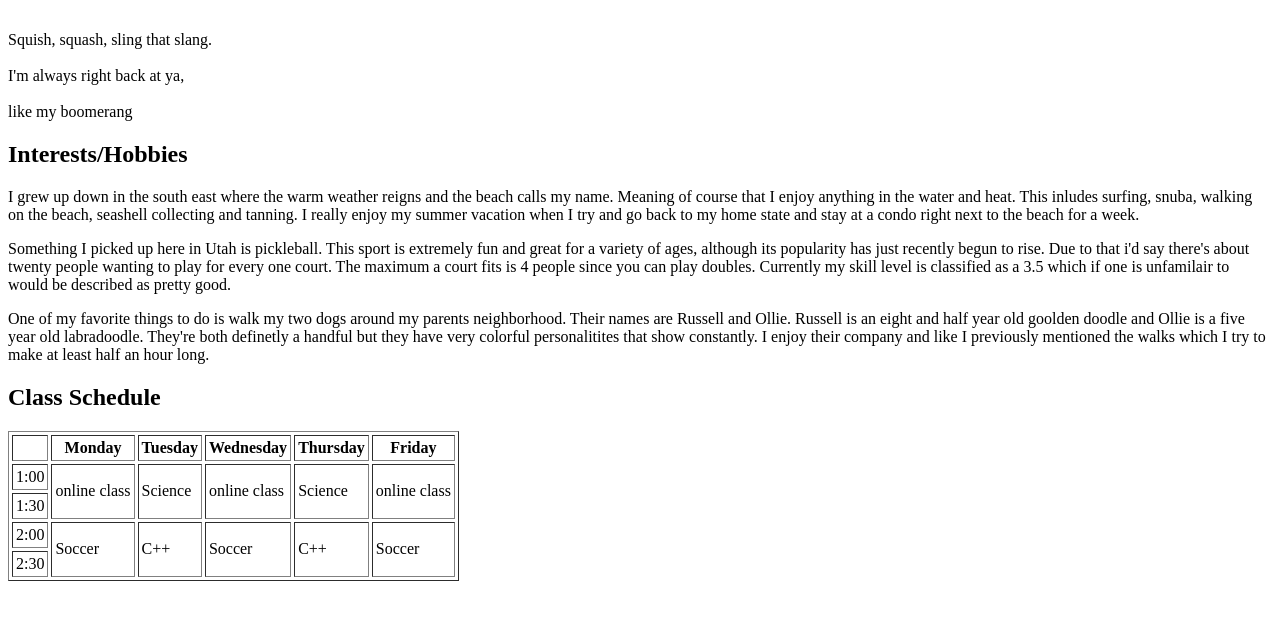
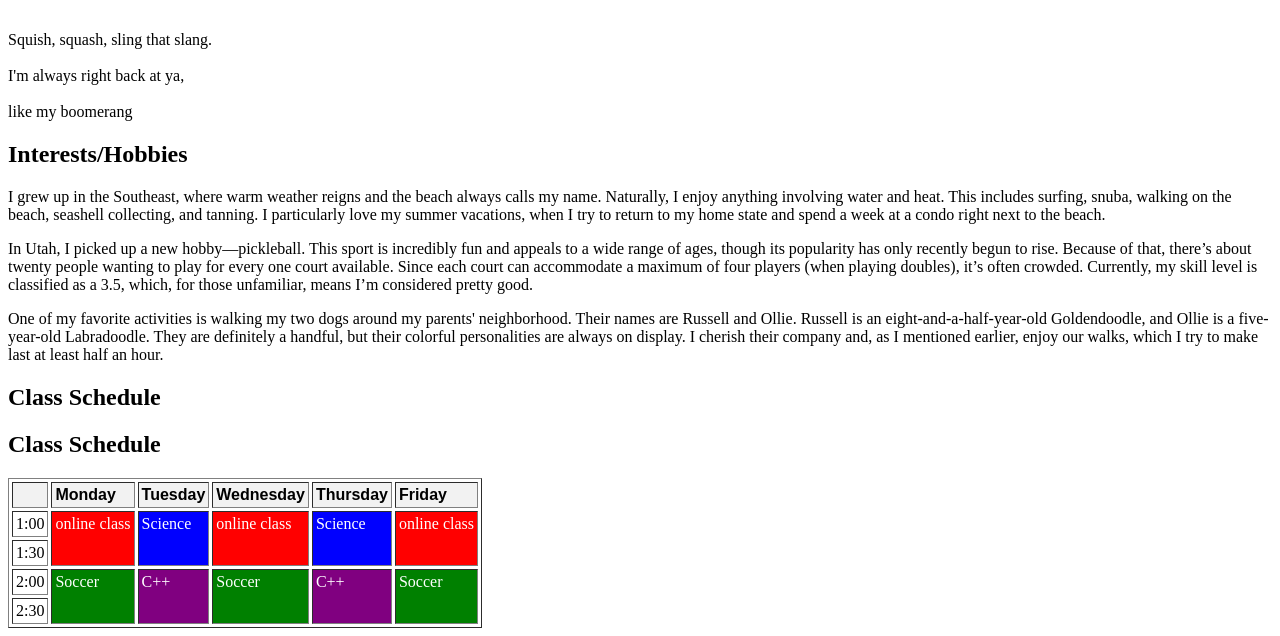
Before and after one commit to Groovepunja/Website, a plain HTML site: page Project1 WebD.html in a window 1280 px wide. Shown: the part 767-1403 px from the top of the page. Before the commit the page ends 1356 px from the top, so only its background shows below. Drawn offline with Linux system fonts and the light colour scheme.

Commit message:
Add files via upload

```diff
--- a/Project1 WebD.html
+++ b/Project1 WebD.html
@@ -7,7 +7,7 @@
 
 <header>
     <h1> Chase Griffin </h1>
-    <img src="img/me.jpg" alt=""width="300" height="300">
+    <img src="me.jpg" alt="Chase Griffin"width="300" height="300">
     <h2> Personal Info </h2>
     <ul>
         <li><strong>Major:</strong> Software Engineer</li>
@@ -17,6 +17,7 @@
     </ul>
 
     <h2> My five favorite books </h2>
+
     <ol>
         <li><i>The Words of Radiance</i>, <a href="https://www.brandonsanderson.com/">Brandon Sanderson</a></li>
         <li><i>The Way of Kings</i>, <a href="https://www.brandonsanderson.com/">Brandon Sanderson</a></li>
@@ -34,28 +35,64 @@
     </p>
     <h2>Interests/Hobbies</h2>
     <p>
-        I grew up down in the south east where the warm weather reigns and the beach calls my name. Meaning of course that I enjoy anything in the water and heat.
-        This inludes surfing, snuba, walking on the beach, seashell collecting and tanning. I really enjoy my summer vacation when I try and go back to my home state
-        and stay at a condo right next to the beach for a week.
+        I grew up in the Southeast, where warm weather reigns and the beach always calls my name. Naturally, I enjoy anything involving water and heat.
+        This includes surfing, snuba, walking on the beach, seashell collecting, and tanning. I particularly love my summer vacations,
+        when I try to return to my home state and spend a week at a condo right next to the beach.
     </p>
+
     <p>
-        Something I picked up here in Utah is pickleball. This sport is extremely fun and great for a variety of ages, although its popularity has just
-        recently begun to rise. Due to that i'd say there's about twenty people wanting to play for every one court. The maximum a court fits is 4 people since
-        you can play doubles. Currently my skill level is classified as a 3.5 which if one is unfamilair to would be described as pretty good.
+        In Utah, I picked up a new hobby—pickleball. This sport is incredibly fun and appeals to a wide range of ages, though its popularity
+        has only recently begun to rise. Because of that, there’s about twenty people wanting to play for every one court available.
+        Since each court can accommodate a maximum of four players (when playing doubles), it’s often crowded. Currently, my skill level
+        is classified as a 3.5, which, for those unfamiliar, means I’m considered pretty good.
     </p>
+
     <p>
-        One of my favorite things to do is walk my two dogs around my parents neighborhood. Their names are Russell and Ollie. Russell is an eight and half year old
-        goolden doodle and Ollie is a five year old labradoodle. They're both definetly a handful but they have very colorful personalitites that show constantly.
-        I enjoy their company and like I previously mentioned the walks which I try to make at least half an hour long.
+        One of my favorite activities is walking my two dogs around my parents' neighborhood. Their names are Russell and Ollie. Russell
+        is an eight-and-a-half-year-old Goldendoodle, and Ollie is a five-year-old Labradoodle. They are definitely a handful, but their colorful
+        personalities are always on display. I cherish their company and, as I mentioned earlier, enjoy our walks, which I try to make last at least
+        half an hour.
     </p>
 
     <h2>Class Schedule</h2>
-    <!DOCTYPE html>
-    <html>
-    <head>
-        <title>6-Column Table</title>
+    <style>
+         th {
+            font-family: Arial;
+            text-align: left;
+            vertical-align: top;
+            background-color: #f2f2f2;
+        }
+
+        td {
+            text-align: left;
+            vertical-align: top;
+        }
+
+        .online-class {
+            background-color: red;
+            color: white;
+        }
+
+        .soccer {
+            background-color: green;
+            color: white;
+        }
+
+        .science {
+            background-color: blue;
+            color: white;
+        }
+
+        .cpp {
+            background-color: purple;
+            color: white;
+        }
+    </style>
 </head>
 <body>
+
+    <h2>Class Schedule</h2>
+
     <table border="1" cellspacing="3" cellpadding="3">
         <tr>
             <th></th>
@@ -67,22 +104,22 @@
         </tr>
         <tr>
             <td>1:00</td>
-                <td rowspan="2">online class</td>
-                <td rowspan="2">Science</td>
-                <td rowspan="2">online class</td>
-                <td rowspan="2">Science</td>
-                <td rowspan="2">online class</td>
+            <td rowspan="2" class="online-class">online class</td>
+            <td rowspan="2" class="science">Science</td>
+            <td rowspan="2" class="online-class">online class</td>
+            <td rowspan="2" class="science">Science</td>
+            <td rowspan="2" class="online-class">online class</td>
         </tr>
         <tr>
             <td>1:30</td>
         </tr>
         <tr>
             <td>2:00</td>
-                <td rowspan="2">Soccer</td>
-                <td rowspan="2">C++</td>
-                <td rowspan="2">Soccer</td>
-                <td rowspan="2">C++</td>
-                <td rowspan="2">Soccer</td>
+            <td rowspan="2" class="soccer">Soccer</td>
+            <td rowspan="2" class="cpp">C++</td>
+            <td rowspan="2" class="soccer">Soccer</td>
+            <td rowspan="2" class="cpp">C++</td>
+            <td rowspan="2" class="soccer">Soccer</td>
         </tr>
         <tr>
             <td>2:30</td>
```
Lines whose indentation alone changed are shown as unchanged.
